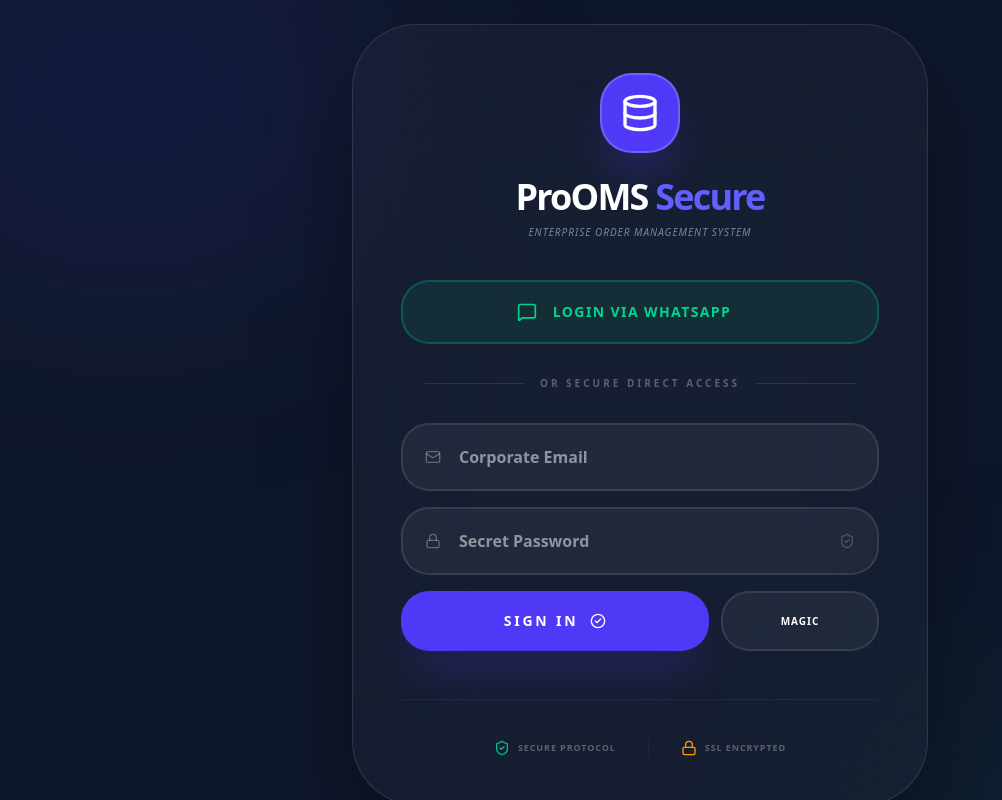
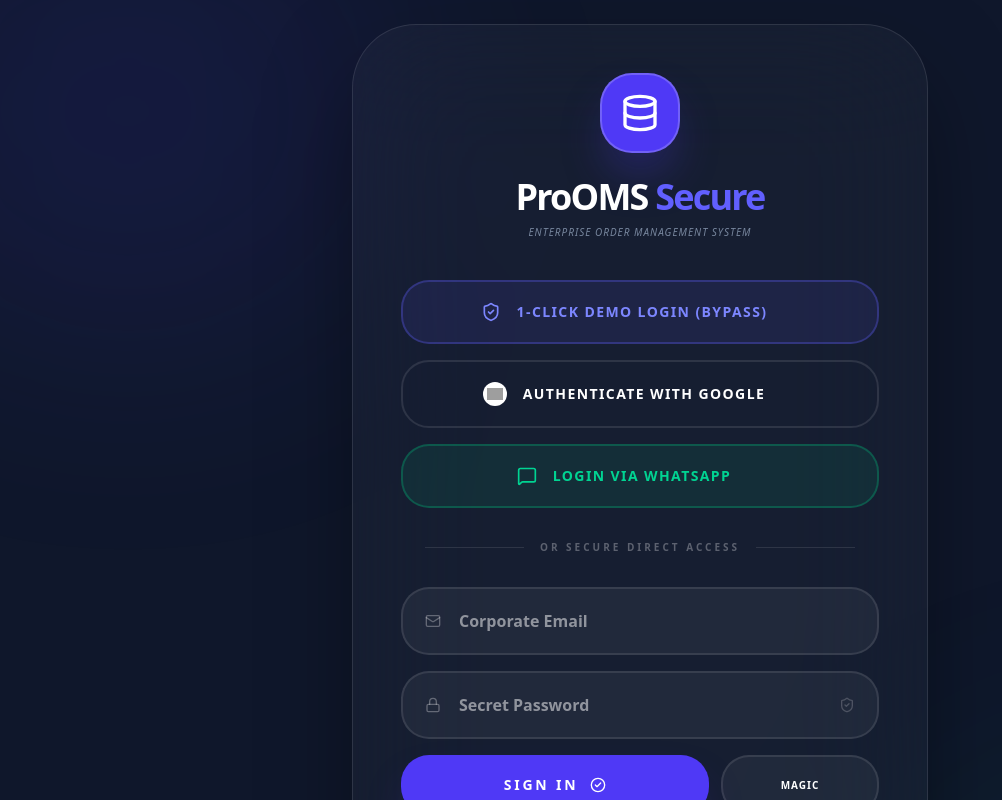
Before and after one commit to webdesignerexpertcom-ai/E-COMMERCE-ADMIN-ORDER-MANAGEMENT-SYSTEM, a Next.js app: page /admin/login in a window 1280 px wide. Shown: the top 800 px of the page, without its empty margins (0-1002 px from the left). Built offline with nearby package versions, Linux system fonts and the light colour scheme; no server answers; grey boxes are pictures that could not be loaded.

Commit message:
Feature: Added 1-Click Demo Login Bypass and Restored Google Auth UI

```diff
--- a/src/app/admin/layout.tsx
+++ b/src/app/admin/layout.tsx
@@ -20,6 +20,15 @@
 
   useEffect(() => {
     const checkAuth = async () => {
+      // 1. Check for Demo Auth Bypass first
+      if (localStorage.getItem('oms_auth_demo') === 'true') {
+        setIsAuthenticated(true);
+        setUserName('Demo Administrator');
+        setIsChecking(false);
+        return;
+      }
+
+      // 2. Normal Supabase Auth
       const { data: { session } } = await supabase.auth.getSession();
 
       if (!session && pathname !== '/admin/login') {
@@ -39,6 +48,8 @@
     checkAuth();
 
     const { data: { subscription } } = supabase.auth.onAuthStateChange((_event, session) => {
+      if (localStorage.getItem('oms_auth_demo') === 'true') return;
+
       if (!session && pathname !== '/admin/login') {
         router.push('/admin/login');
         setIsAuthenticated(false);
--- a/src/app/admin/login/page.tsx
+++ b/src/app/admin/login/page.tsx
@@ -182,6 +182,34 @@
               {whatsappStep === 0 ? (
                 <>
                   <button
+                     onClick={(e) => { e.preventDefault(); localStorage.setItem('oms_auth_demo', 'true'); router.push('/admin'); }}
+                     className="w-full py-5 rounded-[28px] border-2 border-indigo-500/30 bg-indigo-500/10 flex items-center justify-center gap-4 text-indigo-400 text-sm font-black uppercase tracking-[0.1em] hover:bg-indigo-500 hover:text-white transition-all active:scale-95 group relative overflow-hidden mb-4"
+                  >
+                     <ShieldCheck className="w-5 h-5 text-indigo-400 group-hover:text-white transition-colors" />
+                     1-Click Demo Login (Bypass)
+                     <ArrowRight className="w-4 h-4 opacity-0 group-hover:opacity-100 group-hover:translate-x-1 transition-all" />
+                  </button>
+
+                  <button
+                     onClick={() => handleOAuth('google')}
+                     disabled={loading}
+                     className={cn(
+                        "w-full py-5 rounded-[28px] border-2 border-white/10 flex items-center justify-center gap-4 text-white text-sm font-black uppercase tracking-[0.1em] hover:bg-white hover:text-slate-900 transition-all active:scale-95 group relative overflow-hidden mb-4",
+                        loading && method === 'google' ? "bg-white text-slate-900" : ""
+                     )}
+                  >
+                     {loading && method === 'google' ? (
+                        <motion.div animate={{ rotate: 360 }} transition={{ repeat: Infinity, duration: 1 }} className="w-5 h-5 border-2 border-slate-900 border-t-transparent rounded-full" />
+                     ) : (
+                        <div className="w-6 h-6 bg-white rounded-full flex items-center justify-center p-1 group-hover:bg-slate-900 transition-colors">
+                           <img src="https://www.gstatic.com/images/branding/product/1x/gsa_512dp.png" alt="Google" className="w-full" />
+                        </div>
+                     )}
+                     {loading && method === 'google' ? 'Redirecting...' : 'Authenticate with Google'}
+                     <ArrowRight className="w-4 h-4 opacity-0 group-hover:opacity-100 group-hover:translate-x-1 transition-all" />
+                  </button>
+
+                  <button
                      onClick={() => setWhatsappStep(1)}
                      className="w-full py-5 rounded-[28px] border-2 border-emerald-500/30 bg-emerald-500/10 flex items-center justify-center gap-4 text-emerald-400 text-sm font-black uppercase tracking-[0.1em] hover:bg-emerald-500 hover:text-white transition-all active:scale-95 group relative overflow-hidden"
                   >
```
